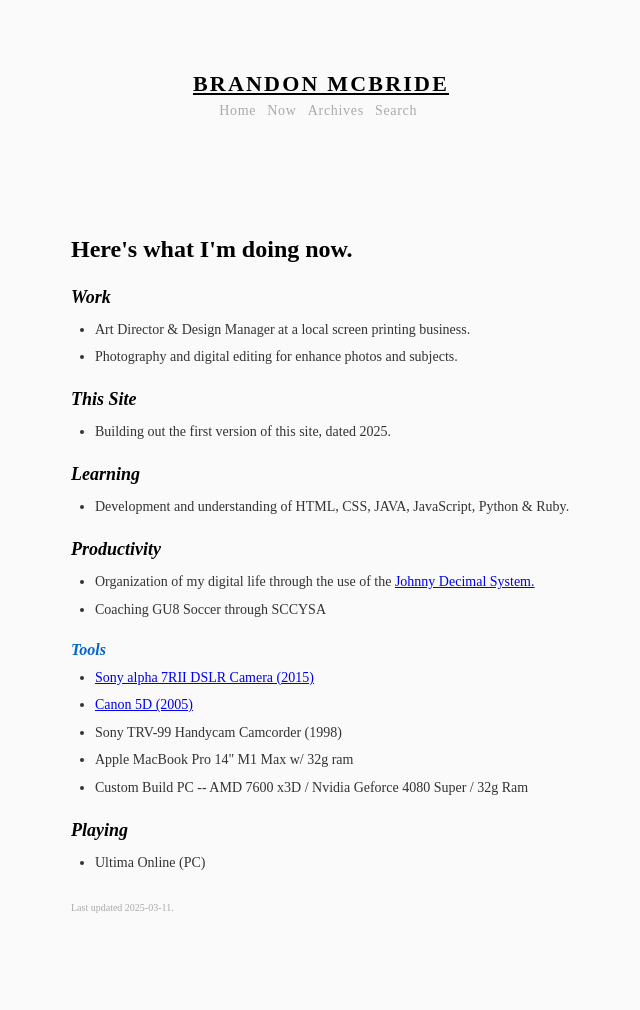
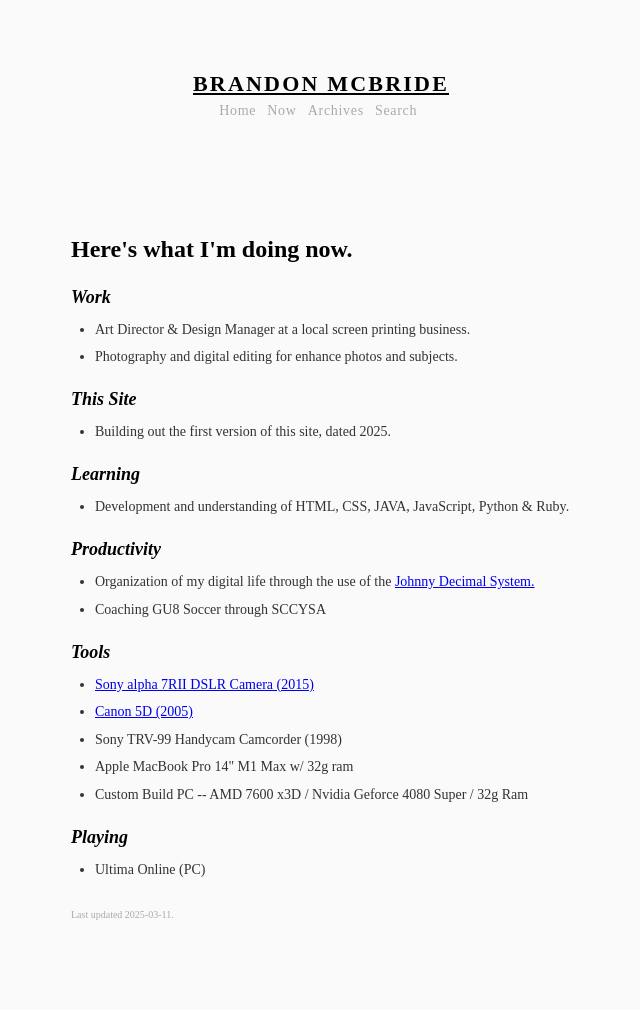
Before and after one commit to bmcbride-op/bmcbride-op.github.io, a Jekyll site: the page built from now.html, in a window 1280 px wide. Shown: the whole page, without its empty margins (319-959 px from the left). Built offline with Jekyll 4.4.1, drawn with Linux system fonts in a browser that asks for light colours; some web fonts are replaced.

```diff
--- a/now.html
+++ b/now.html
@@ -22,7 +22,7 @@ title: Now
     <li>Organization of my digital life through the use of the <a href="https://johnnydecimal.com">Johnny Decimal System.</a></li>
     <li>Coaching GU8 Soccer through SCCYSA</li>
   </ul>
-  <h4><i>Tools</i></h4>
+  <h3><i>Tools</i></h3>
   <ul>
     <li><a href="https://en.wikipedia.org/wiki/Sony_α7R_II">Sony alpha 7RII DSLR Camera (2015)</a></li>
     <li><a href="https://en.wikipedia.org/wiki/Canon_EOS_5D">Canon 5D (2005)</a></li>
```
